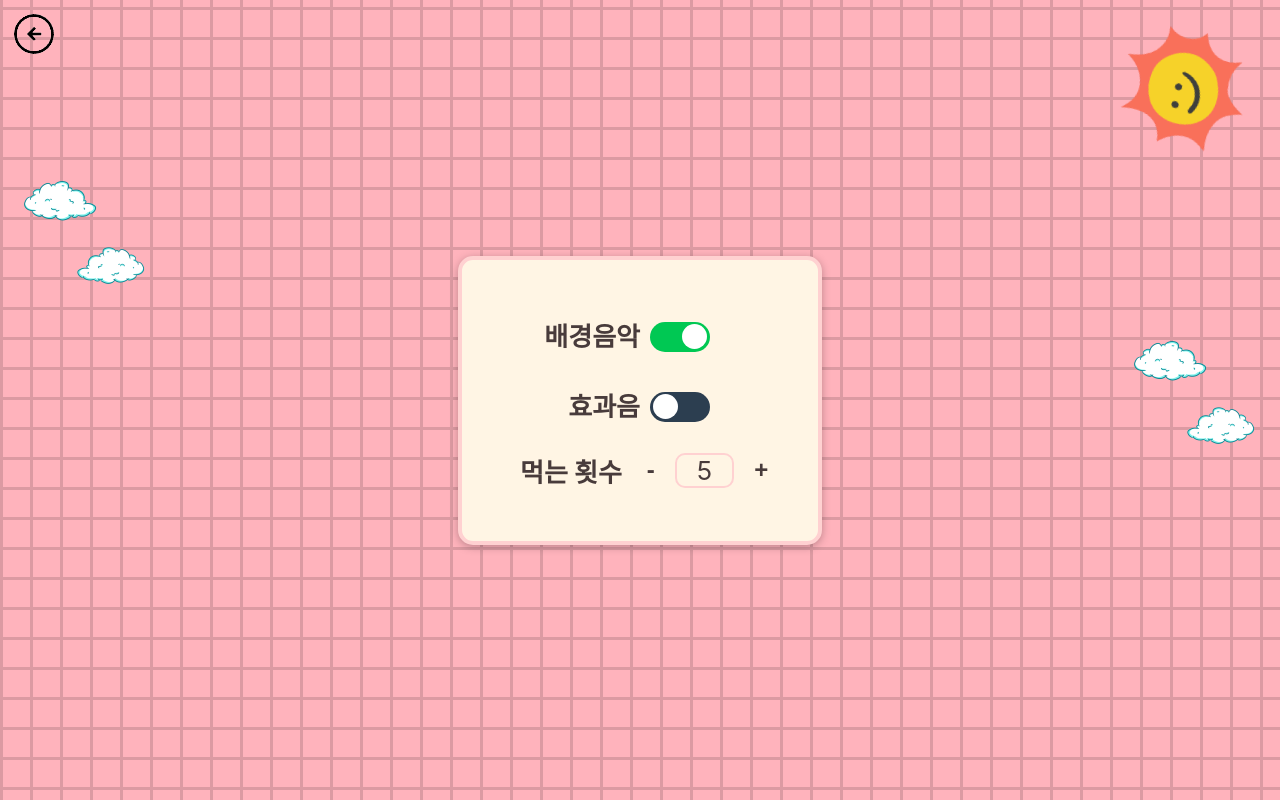
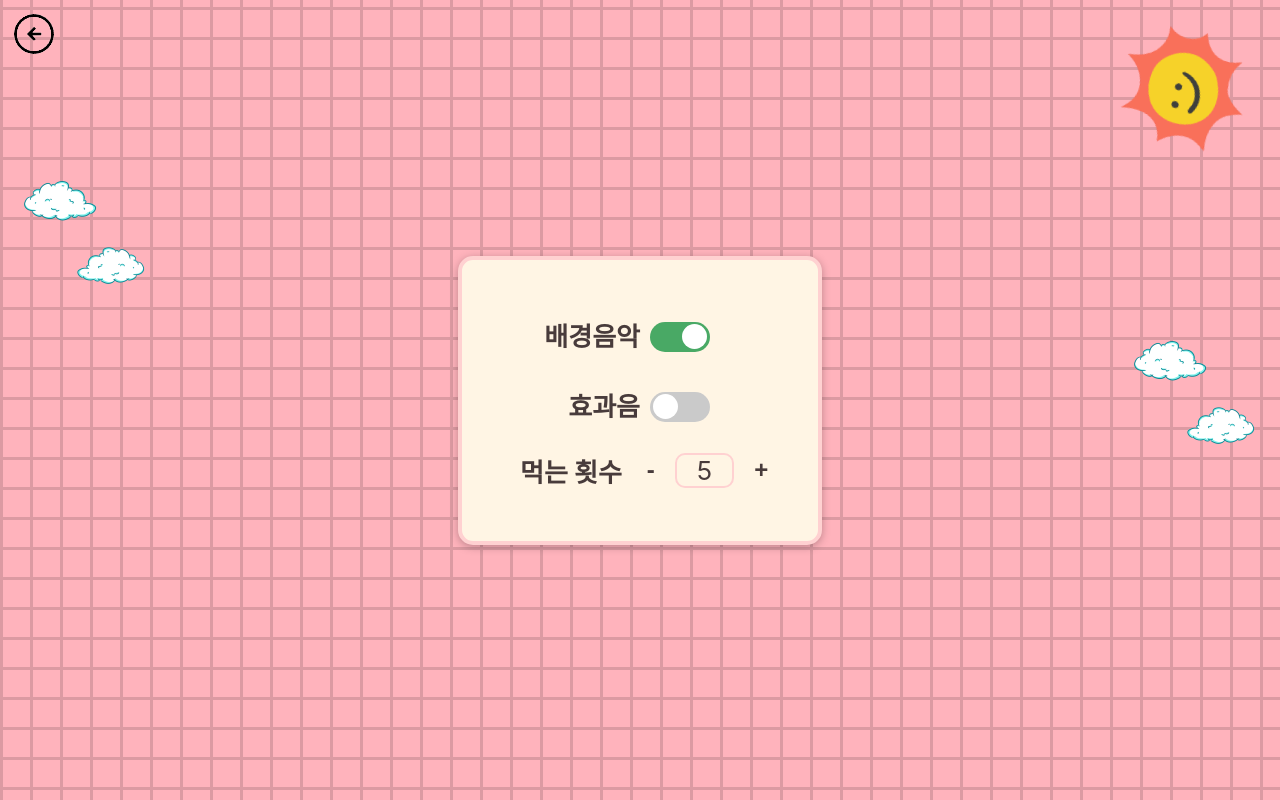
Before and after one commit to PassionSoftIan/YumYumFriends, a React (Create React App) app in the folder frontend/: page /settings in a window 1280 px wide. Built offline with nearby package versions, Linux system fonts and the light colour scheme; a web font is replaced by a local one.

Commit message:
Style: toggle 색상 변경
Former-commit-id: 93fd6d5d34f6c8bae394dc899df6999d63b4e0ac

```diff
--- a/frontend/src/components/styles/Common/Toggle.module.css
+++ b/frontend/src/components/styles/Common/Toggle.module.css
@@ -19,7 +19,7 @@
   left: 0;
   right: 0;
   bottom: 0;
-  background: #2c3e50;
+  background: #cacaca;
   transition: 0.3s;
   border-radius: 30px;
 }
@@ -37,7 +37,7 @@
 }
 
 .checked {
-  background-color: #00c853;
+  background-color: #49a965;
 }
 
 .checked:before {
```
